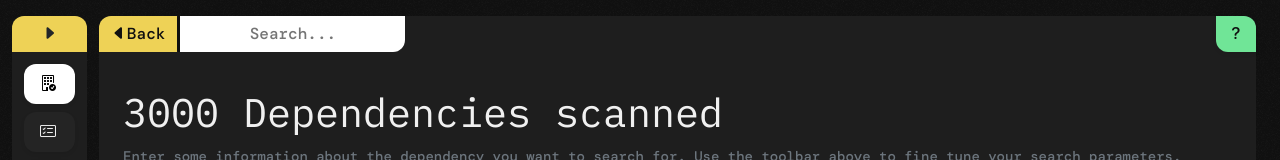
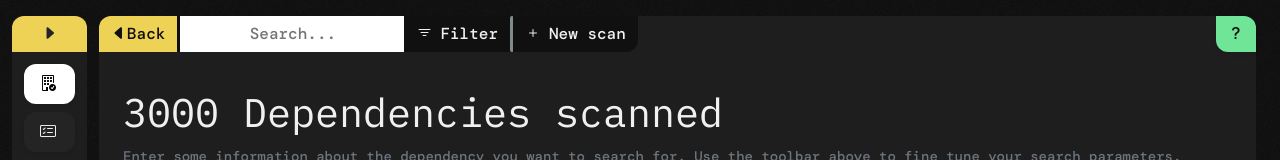
Before and after one commit to whichlicense/frontend, a React (Create React App) app: page /search in a window 1280 px wide. Shown: the top 160 px of the page. Built offline with nearby package versions, Linux system fonts and the light colour scheme.

Commit message:
add filter
Signed-off-by: duart38 <duartsnel@icloud.com>

```diff
--- a/src/pages/Search.tsx
+++ b/src/pages/Search.tsx
@@ -24,12 +24,30 @@ import { ToolBarItemType, useToolBarContext } from "../context/ToolBarContext";
 export default function Search() {
   const { setItems } = useToolBarContext();
   const [depCardOpen, setDepCardOpen] = useState(false);
+  const [filterCardOpen, setFilterCardOpen] = useState(false);
   useEffect(() => {
     setItems([
       {
         type: ToolBarItemType.INPUT,
         placeholder: "Search...",
         onChange: (value) => {},
+      },
+      {
+        type: ToolBarItemType.BUTTON,
+        title: "Filter",
+        icon: "bi bi-filter",
+        onClick: () => {
+          setFilterCardOpen(true);
+        },
+      },
+      {
+        type: ToolBarItemType.SEPARATOR,
+      },
+      {
+        type: ToolBarItemType.BUTTON,
+        title: "New scan",
+        icon: "bi bi-plus",
+        onClick: () => {},
       },
     ]);
     // eslint-disable-next-line react-hooks/exhaustive-deps
@@ -65,13 +83,15 @@ export default function Search() {
         ))}
       </Row>
 
-      <InlineCard title="Dependency X" show={depCardOpen} handleClose={()=>setDepCardOpen(false)}>
+      <InlineCard
+        title="Dependency X"
+        show={depCardOpen}
+        handleClose={() => setDepCardOpen(false)}
+      >
         <Stack>
           <h6>Manager: NPM</h6>
           <div className="d-flex justify-content-between">
-            <h6>
-                Version:
-            </h6>
+            <h6>Version:</h6>
             <Form.Select>
               <option>1.0.0</option>
             </Form.Select>
@@ -82,9 +102,35 @@ export default function Search() {
             <ListGroup.Item>0.0.1 - MIT</ListGroup.Item>
             <ListGroup.Item>0.0.2 - Apache 2.0</ListGroup.Item>
           </ListGroup>
+        </Stack>
+      </InlineCard>
 
+      <InlineCard
+        title="Filter"
+        show={filterCardOpen}
+        handleClose={() => setFilterCardOpen(false)}
+      >
+        <Row>
+          <Col>
+            <Form.Label htmlFor="package-manager-selection">
+              Package manager
+            </Form.Label>
+            <Form.Select id="package-manager-selection">
+              <option value="1">All</option>
+              <option value="2">NPM</option>
+              <option value="3">Maven</option>
+            </Form.Select>
+          </Col>
+          <Col>
+            <Form.Label htmlFor="license-selection">License</Form.Label>
+            <Form.Select id="license-selection">
+              <option value="1">All</option>
+              <option value="2">MIT</option>
+              <option value="3">Apache 2.0</option>
+            </Form.Select>
+          </Col>
 
-        </Stack>
+        </Row>
       </InlineCard>
     </div>
   );
```
Lines whose indentation alone changed are shown as unchanged.
